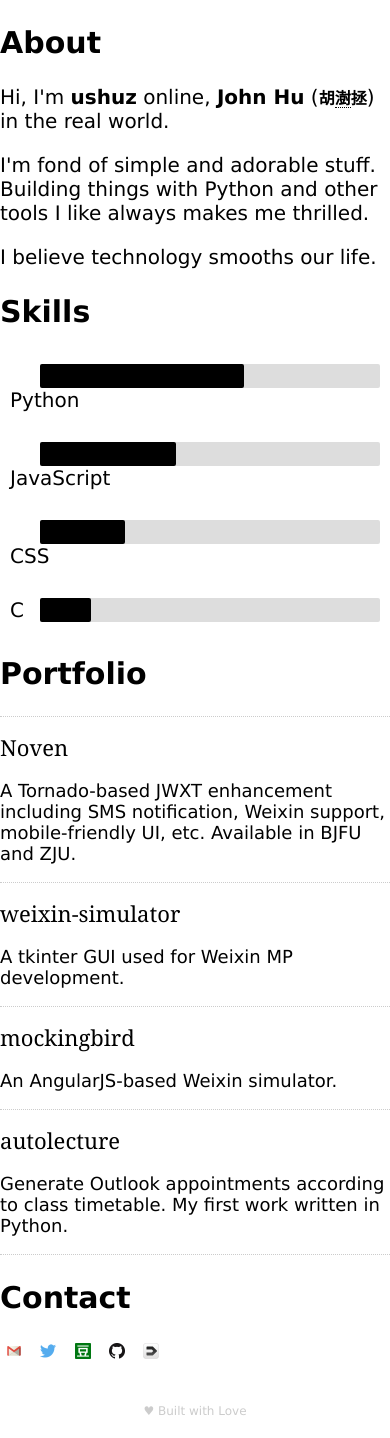
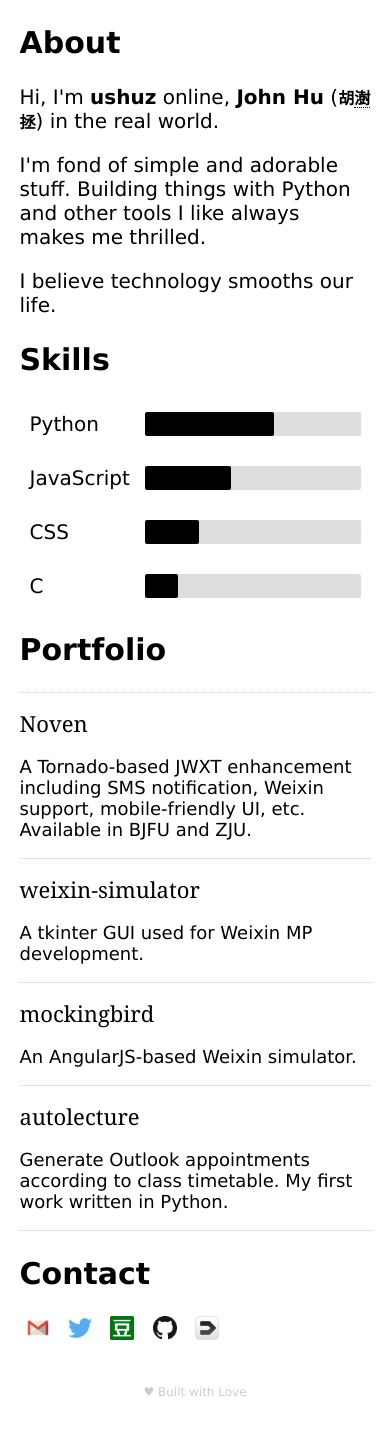
Before and after one commit to ushuz/envelope, a Python web app: template templates/index.html in a window 390 px wide. After the commit the page ends 1396 px from the top, so only its background shows below. Run offline with Jinja, Linux system fonts and the light colour scheme; the template is opened without the code that fills it, so the values that code supplies are empty.

Commit message:
Mobile friendly

```diff
--- a/static/style.css
+++ b/static/style.css
@@ -1,6 +1,7 @@
 html {
     font-family: "Lucida Grande", "Helvetica Neue", Calibri, sans-serif;
     font-size: 1.25em;
+    min-width: 320px;
 }
 
 ol, ul {
@@ -23,6 +24,12 @@ a:hover {
     max-width: 480px;
 }
 
+@media (max-width: 533px) {
+    .main {
+      max-width: 90%;
+    }
+}
+
 .fin {
     color: #ccc;
     font-size: .6em;
@@ -36,7 +43,7 @@ a:hover {
 }
 
 .contact-icon {
-    width: 16px;
+    width: 24px;
 }
 
 .chn {
@@ -78,7 +85,19 @@ a:hover {
     display: inline-block;
     float: right;
     height: 24px;
-    width: 340px;
+    width: 70%;
+}
+
+@media (max-width: 414px) {
+  .progress {
+    width: 65%;
+  }
+}
+
+@media (max-width: 360px) {
+  .progress {
+    width: 60%;
+  }
 }
 
 .progress span {
```
